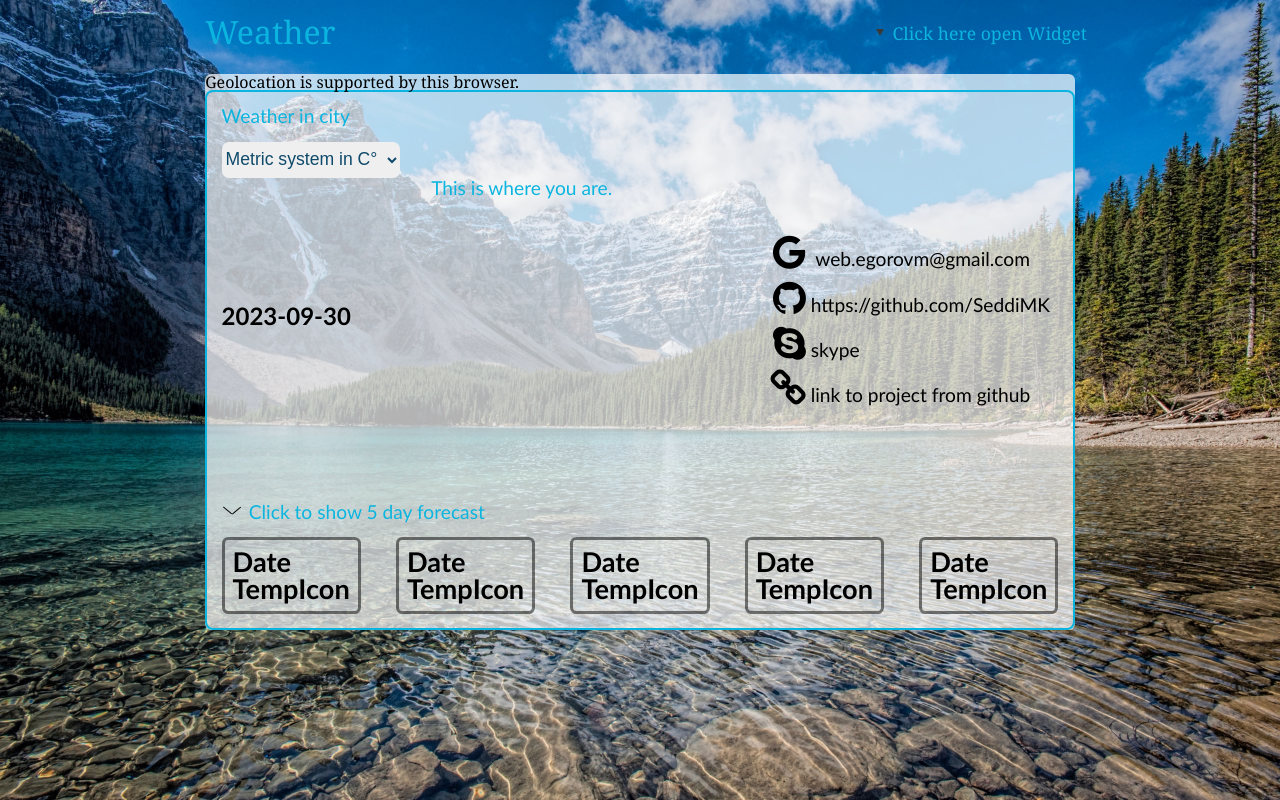
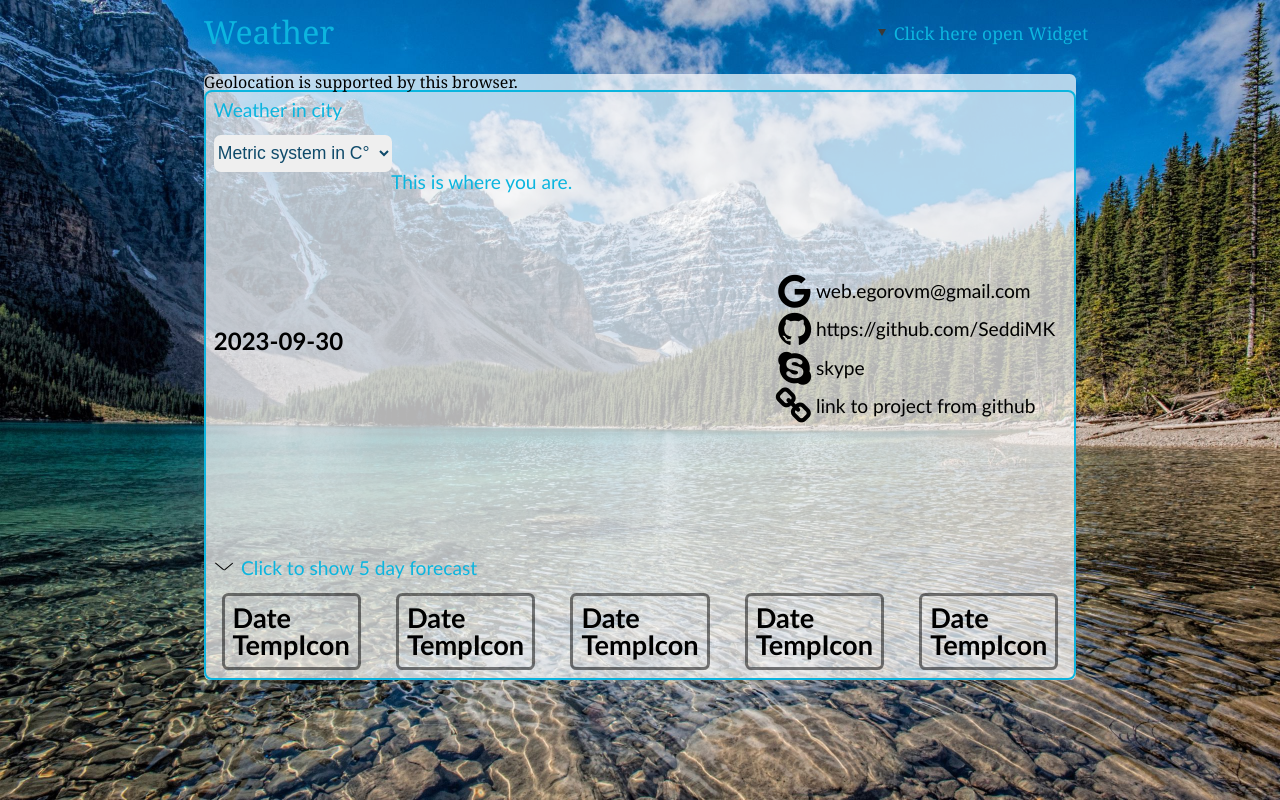
Before and after one commit to SeddiMK/weather_forecast, a website with bundled scripts: page index.html in a window 1280 px wide. Built offline with nearby package versions, Linux system fonts and the light colour scheme; no server answers.

Commit message:
css_320_mob-first

```diff
--- a/config.js
+++ b/config.js
@@ -1,29 +1,11 @@
-// import './node_modules/dotenv/config.js';
-// const dotenv = require('dotenv');
-
-// import { dotenv } from './node_modules/dotenv';
-// dotenv.config();
-
-// import dotenvFlow from './node_modules/dotenv-flow';
-// dotenvFlow.config();
-
 export const URL_CONF = {
   URL: 'https://api.openweathermap.org/data/2.5/',
   URLGeoCod: 'https://api-bdc.net/data/',
-  //   URLMap: 'https://www.mapquestapi.com/staticmap/v5/',
-
   URLMap: 'https://api-maps.yandex.ru/2.1/',
 };
 
 export const API_KEY_CONF = {
   APIKEY: '3c2ab57f9f8c15dd6a412a2691437821',
   APIKEYGeoCod: 'bdc_459d13c40cb94532841b7bd393af14e1',
-  APIKEYMap: 'c960fefe-a1b4-422a-ab2d-a582498632b6', //BFGCW1QUqYWdZ5MdzIyaDQkr0ti1jvZG
+  APIKEYMap: 'c960fefe-a1b4-422a-ab2d-a582498632b6',
 };
-
-// export const APIKEY = process.env.API_KEY;
-// console.log(process.env.API_KEY, 'APIKEY in conf');
-
-//export const APIKEYGeoCod = process.env.API_KEYGeoCod;
-
-//export const APIKEYMap = process.env.API_KEYMap;
--- a/index.html
+++ b/index.html
@@ -153,7 +153,6 @@
     <script src="slide-toggle.js"></script>
     <script type="module" src="config.js"></script>
     <script src='https://openweathermap.org/themes/openweathermap/assets/vendor/owm/js/d3.min.js'></script>
-    <script src="https://mapgl.2gis.com/api/js/v1?callback=initMap" async defer></script>
     <!-- <script src="https://mapgl.2gis.com/api/js/v1"></script> -->
     <script type="module" src="script.js"></script>
 </body>
--- a/style.css
+++ b/style.css
@@ -312,6 +312,10 @@
         font-size: 2rem;
     }
 
+    .weather-block {
+        padding: 0.5rem;
+    }
+
     .weather__widget {
         padding-left: 0;
     }
@@ -354,13 +358,23 @@
 
     .out__map {
         flex: 1 1 auto;
+        margin-bottom: 1.4rem;
     }
 
     .out__contact {
         display: flex;
         align-items: center;
         flex: 0 0 33%;
-        min-width: 311px;
+        min-width: 240px;
+    }
+
+    .fa {
+        width: 35px;
+    }
+
+    .about-me li {
+        display: flex;
+        align-items: center;
     }
 
     .out__icon-temp-block {
@@ -368,11 +382,7 @@
         justify-content: center;
     }
 
-    #mapholder {
-        width: 340px;
-        height: 300px;
-        margin-bottom: 2rem;
-    }
+
 
     .main-weather__spoiler {
         display: flex;
@@ -380,16 +390,22 @@
         gap: 1.5rem;
         flex-wrap: wrap;
     }
+
+    #mapholder {
+        width: 260px;
+        height: 260px;
+    }
 }
 
 @media (min-width:498.98px) {
-    .out {
-        flex-direction: row;
 
-    }
 
     .out__weatcher {
         flex: 0 0 auto;
+    }
+
+    .out__weatcher:not(:last-child) {
+        margin-right: 0.6rem;
     }
 
     .out__map {
@@ -405,9 +421,19 @@
         min-width: 311px;
     }
 
-    #mapholder {
-        width: 260px;
-        height: 260px;
+}
+
+@media (min-width:567.98px) {
+    .out {
+        flex-direction: row;
+    }
+
+    .out__weatcher:not(:last-child) {
+        margin-right: 1.5rem;
+    }
+
+    .fa {
+        width: 45px;
     }
 }
 
@@ -416,7 +442,17 @@
         justify-content: center;
     }
 
+    .out__weatcher:not(:last-child) {
+        margin-right: 1.5rem;
+    }
+
     .out__contact {
         flex: 0 0 auto;
     }
+
+    #mapholder {
+        width: 340px;
+        height: 300px;
+        margin-bottom: 2rem;
+    }
 }
```
Also changed, not shown: script.js (+0 -10 lines).
